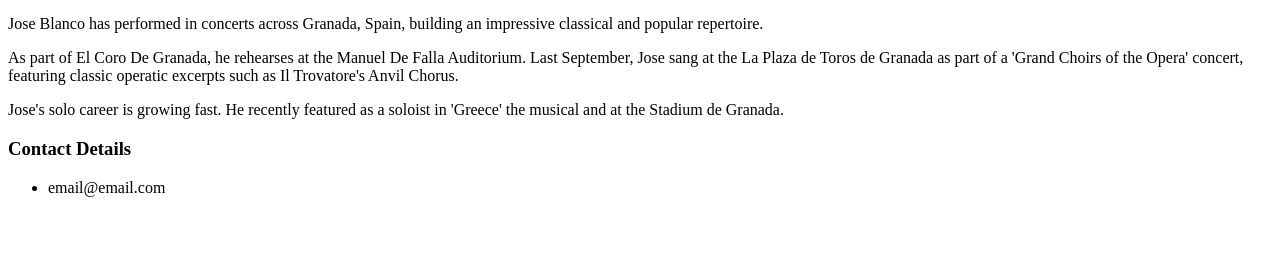
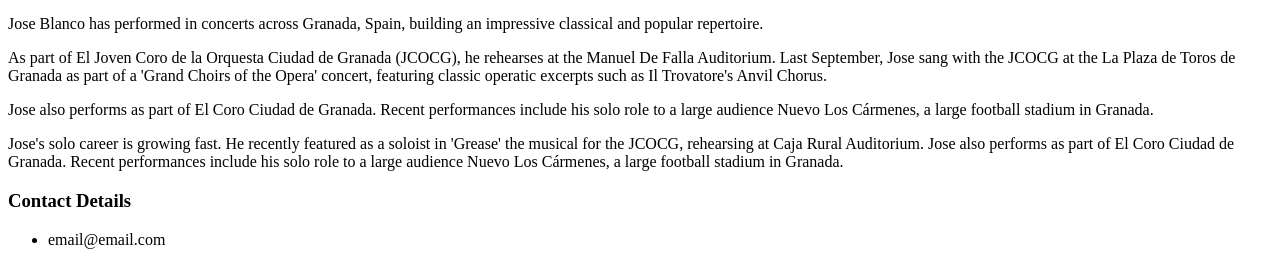
Before and after one commit to abrierley0/web, a plain HTML site: page index.html in a window 1280 px wide. Shown: the part 575-840 px from the top of the page. Before the commit the page ends 800 px from the top, so only its background shows below. Drawn offline with Linux system fonts and the light colour scheme.

Commit message:
Jose requested edits

```diff
--- a/index.html
+++ b/index.html
@@ -18,13 +18,20 @@
         popular repertoire.
     </p>
     <p>
-        As part of El Coro De Granada, he rehearses at the Manuel De Falla Auditorium. Last September,
-        Jose sang at the La Plaza de Toros de Granada as part of a 'Grand Choirs of the Opera' concert,
-        featuring classic operatic excerpts such as Il Trovatore's Anvil Chorus.
+        As part of El Joven Coro de la Orquesta Ciudad de Granada (JCOCG), he rehearses at the
+        Manuel De Falla Auditorium. Last September, Jose sang with the JCOCG at the La Plaza de
+        Toros de Granada as part of a 'Grand Choirs of the Opera' concert, featuring classic
+        operatic excerpts such as Il Trovatore's Anvil Chorus.
     </p>
     <p>
-        Jose's solo career is growing fast. He recently featured as a soloist in 'Greece' the musical and
-        at the Stadium de Granada.
+        Jose also performs as part of El Coro Ciudad de Granada. Recent performances include his solo role
+        to a large audience Nuevo Los Cármenes, a large football stadium in Granada.
+    </p>
+    <p>
+        Jose's solo career is growing fast. He recently featured as a soloist in 'Grease' the musical
+        for the JCOCG, rehearsing at Caja Rural Auditorium. Jose also performs as part of
+        El Coro Ciudad de Granada. Recent performances include his solo role
+        to a large audience Nuevo Los Cármenes, a large football stadium in Granada.
     </p>
     <h3> Contact Details </h3>
     <ul>
```
